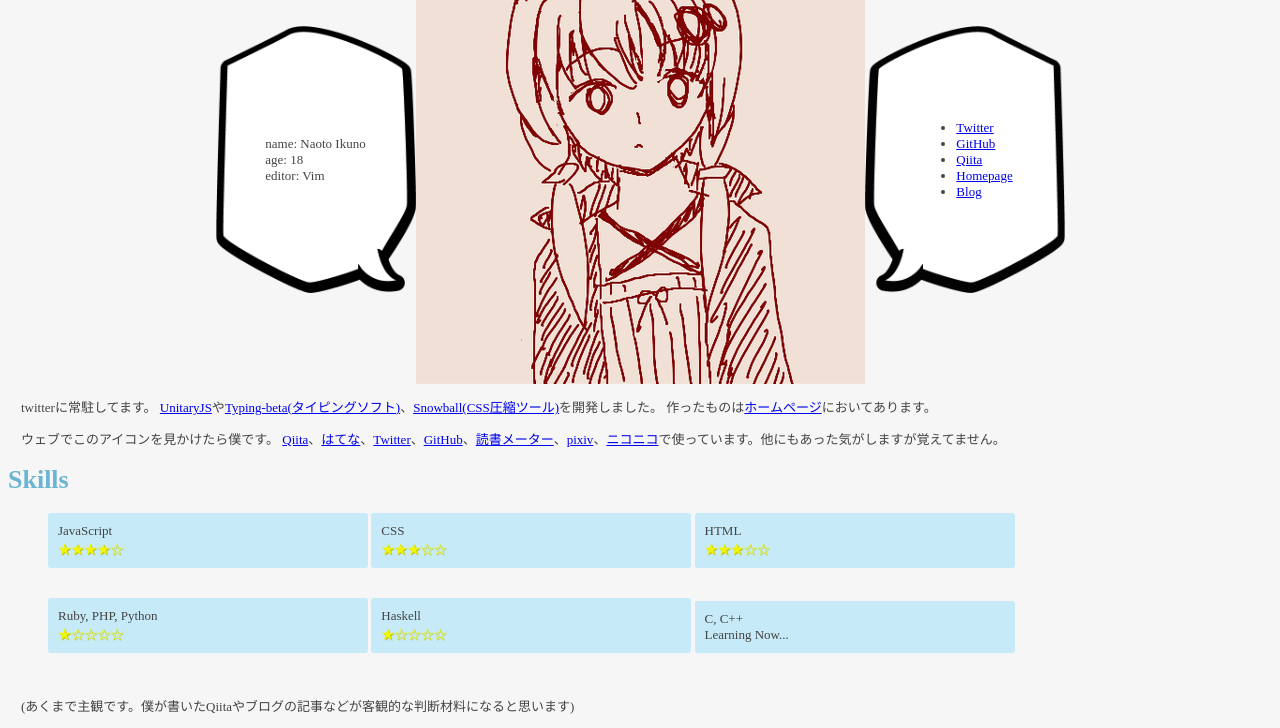
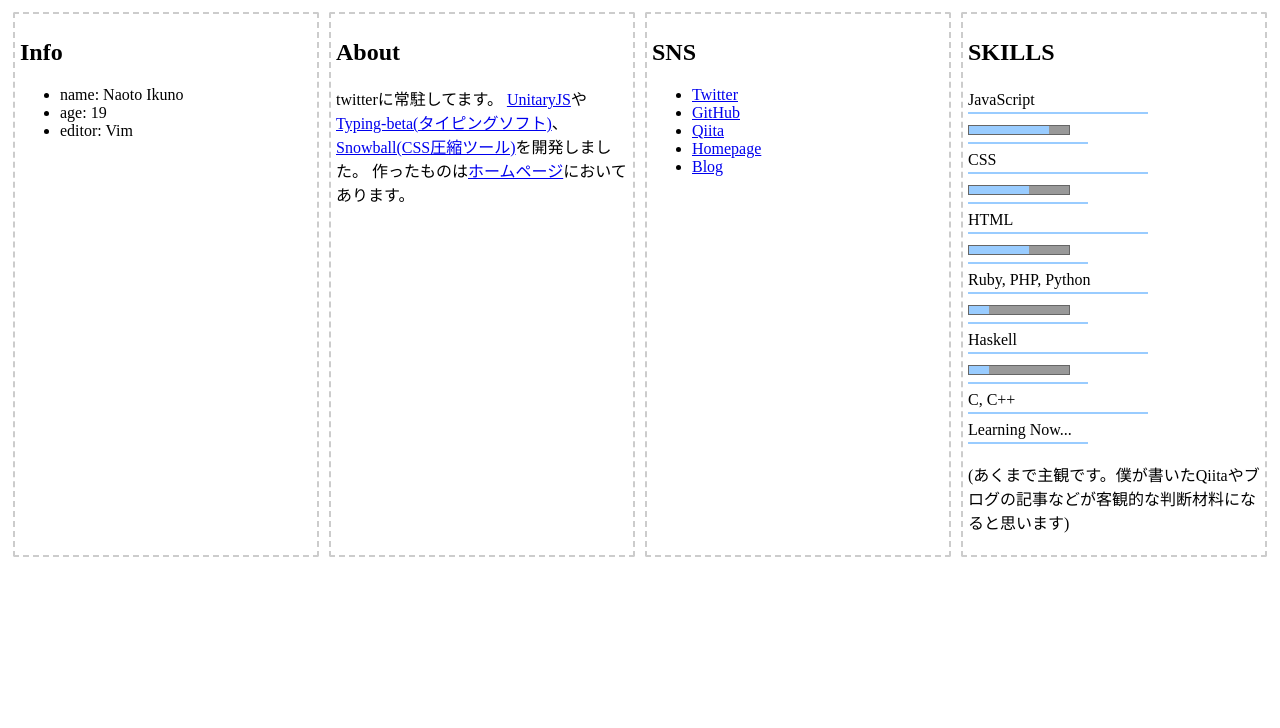
Before and after one commit to pandanoir/pandanoir.github.io, a plain HTML site: page index.html in a window 1280 px wide. Shown: the part 73-801 px from the top of the page. Drawn offline with Linux system fonts and the light colour scheme.

Commit message:
update CSS

```diff
--- a/index.html
+++ b/index.html
@@ -4,18 +4,81 @@
     <meta charset="UTF-8">
     <title>Panda Noir</title>
     <meta name="viewport" content="width=device-width,initial-scale=1.0,minimum-scale=1.0,maximum-scale=1.0,user-scalable=no">
-    <link rel="stylesheet" href="style.css">
+    <style>
+    .boxes {
+      display: flex;
+      justify-content: space-around;
+    }
+    .box {
+      width: 300px;
+      padding: 5px;
+      border: 2px dashed #ccc;
+      border-radius: 2px;
+      margin: 5px;
+    }
+    .star {
+      text-align: middle;
+      width: 100px;
+      height: 8px;
+      display: inline-block;
+      background: #999;
+      border: 1px solid #666;
+      position: relative;
+    }
+    .star::before {
+      width: 100px;
+      height: 8px;
+      display: inline-block;
+      content: '';
+      background: #9cf;
+      position: absolute;
+      top: 0;
+      left: 0;
+    }
+    .star.star-1::before { width: 20%; }
+    .star.star-2::before { width: 40%; }
+    .star.star-3::before { width: 60%; }
+    .star.star-4::before { width: 80%; }
+    .skill-list dt, .skill-list dd {
+      display: inline-block;
+      margin: 2px 0;
+      padding: 3px 0;
+      border-bottom: 2px solid #9cf;
+    }
+    .skill-list dt {
+      width: 180px;
+    }
+    .skill-list dd {
+      width: 120px;
+    }
+    @media screen and (max-width: 768px) {
+      .boxes {
+        flex-direction: column;
+      }
+    }
+    </style>
   </head>
   <body>
-    <div id="profile">
-      <div class="balloon">
-        <div class="container">
-          name: Naoto Ikuno<br>age: 18<br>editor: Vim
+    <h1>Profile</h1>
+    <div class="boxes">
+      <div class="box">
+        <h2>Info</h2>
+        <ul>
+          <li>name: Naoto Ikuno</li>
+          <li>age: 19</li>
+          <li>editor: Vim</li>
+        </ul>
       </div>
+      <div class="box">
+        <h2>About</h2>
+        <p>
+          twitterに常駐してます。
+          <a href="http://github.com/pandanoir/unitaryjs">UnitaryJS</a>や<a href="http://pandanoir.web.fc2.com/typing/typing.html">Typing-beta(タイピングソフト)</a>、<a href="http://github.com/pandanoir/Snowball">Snowball(CSS圧縮ツール)</a>を開発しました。
+          作ったものは<a href="http://pandanoir.web.fc2.com">ホームページ</a>においてあります。
+        </p>
       </div>
-      <img src="icon.png" class="profile-image">
-      <div class="balloon2">
-        <div class="container">
+      <div class="box">
+        <h2>SNS</h2>
         <ul>
           <li><a href="http://twitter.com/le_panda_noir">Twitter</a></li>
           <li><a href="http://github.com/PandaNoir">GitHub</a></li>
@@ -24,28 +87,20 @@
           <li><a href="http://panda-noir.hatenablog.jp">Blog</a></li>
         </ul>
       </div>
-      </div>
-    </div>
-    <p>
-      twitterに常駐してます。
-      <a href="http://github.com/pandanoir/unitaryjs">UnitaryJS</a>や<a href="http://pandanoir.web.fc2.com/typing/typing.html">Typing-beta(タイピングソフト)</a>、<a href="http://github.com/pandanoir/Snowball">Snowball(CSS圧縮ツール)</a>を開発しました。
-      作ったものは<a href="http://pandanoir.web.fc2.com">ホームページ</a>においてあります。
-    </p>
-    <p>
-      ウェブでこのアイコンを見かけたら僕です。
-      <a href="http://qiita.com/le_panda_noir">Qiita</a>、<a href="http://panda-noir.hatenablog.jp">はてな</a>、<a href="http://twitter.com/le_panda_noir">Twitter</a>、<a href="http://github.com/pandanoir">GitHub</a>、<a href="http://bookmeter.com/u/65401">読書メーター</a>、<a href="http://www.pixiv.net/member.php?id=3655678">pixiv</a>、<a href="http://www.nicovideo.jp/user/21970975">ニコニコ</a>で使っています。他にもあった気がしますが覚えてません。
-    </p>
-    <h1>Skills</h1>
-    <ul class="profile-list">
-      <li><div>JavaScript</div><div class="star">★★★★☆</div></li>
-      <li><div>CSS</div><div class="star">★★★☆☆</div></li>
-      <li><div>HTML</div><div class="star">★★★☆☆</div></li>
-      <li><div>Ruby, PHP, Python</div><div class="star">★☆☆☆☆</div></li>
-      <li><div>Haskell</div><div class="star">★☆☆☆☆</div></li>
-      <li><div>C, C++</div><div>Learning Now...</div></li>
-    </ul>
+      <div class="box">
+        <h2>SKILLS</h2>
+        <dl class="skill-list">
+          <dt>JavaScript</dt><dd><div class="star star-4"></div></dd>
+          <dt>CSS</dt><dd><div class="star star-3"></div></dd>
+          <dt>HTML</dt><dd><div class="star star-3"></div></dd>
+          <dt>Ruby, PHP, Python</dt><dd><div class="star star-1"></div></dd>
+          <dt>Haskell</dt><dd><div class="star star-1"></div></dd>
+          <dt>C, C++</dt><dd>Learning Now...</dd>
+        </dl>
         <p>
           (あくまで主観です。僕が書いたQiitaやブログの記事などが客観的な判断材料になると思います)
         </p>
+      </div>
+    </div>
   </body>
 </html>
```
Lines whose indentation alone changed are shown as unchanged.
